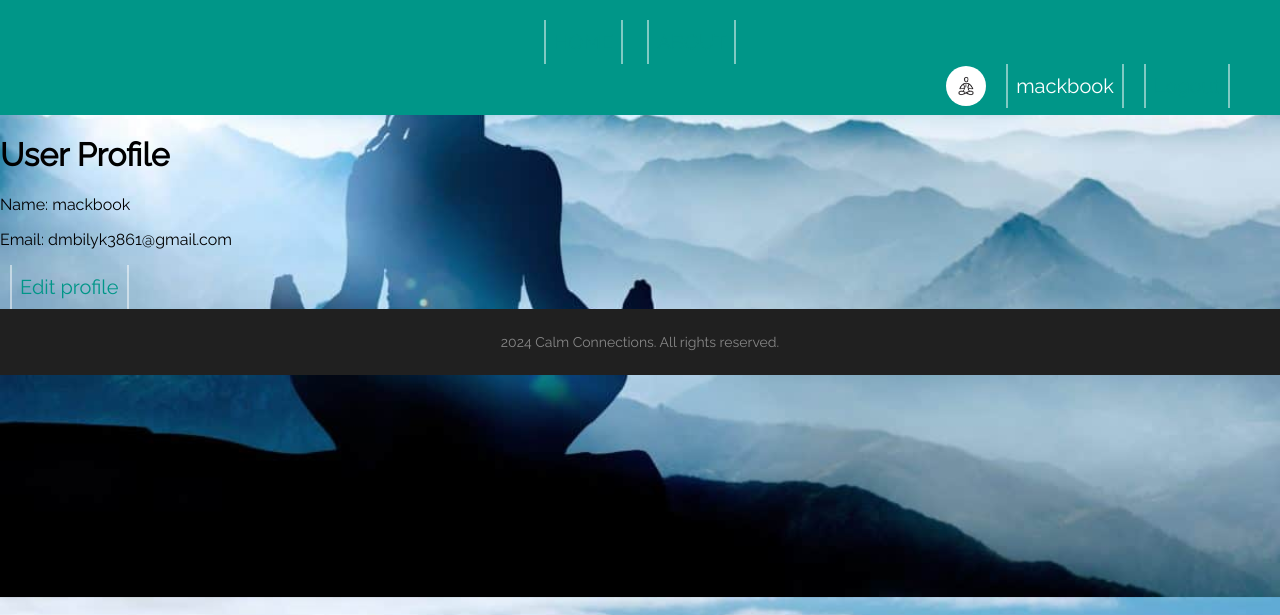
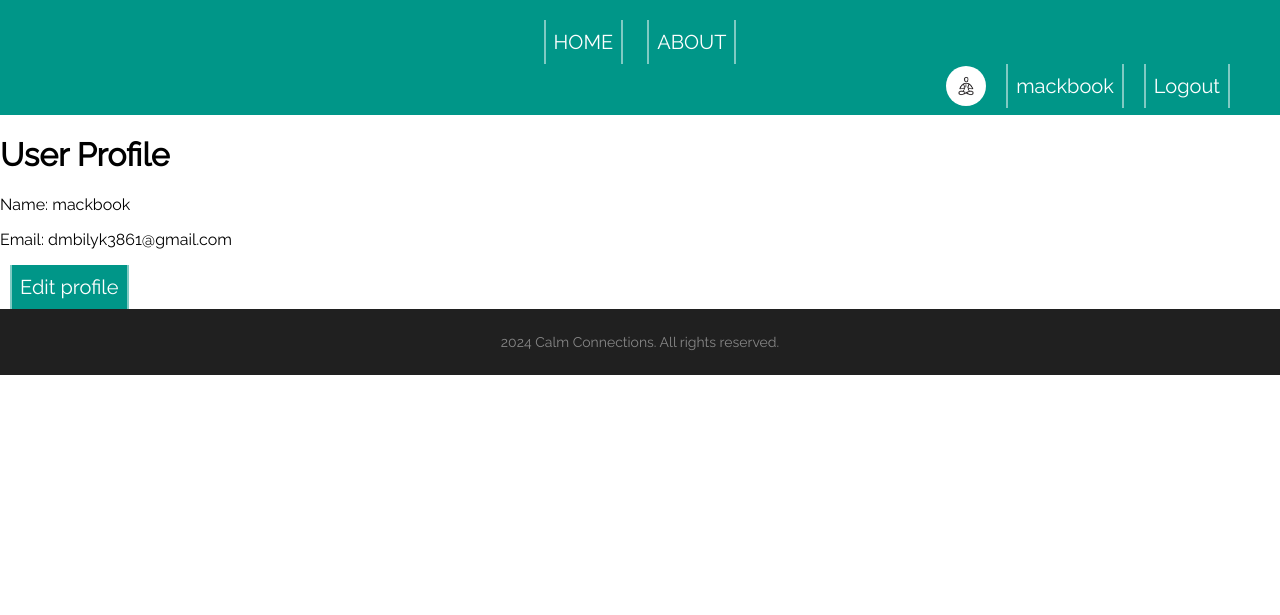
Before and after one commit to DmBilyk/Bilyk.University.Online-Meditation-and-Mindfulness-Community, a Django app: page /profile/ in a window 1280 px wide. Shown: the top 615 px of the page. Run offline with Django 5.2, Linux system fonts and the light colour scheme; a user stored in the database is signed in; data comes from the database, SQL or seed files in the repository; both versions use the stored data as it was after the commit; some libraries are stand-ins or nearby versions.

Commit message:
Update edit_profile.html and profile.html

```diff
--- a/templates/profile.html
+++ b/templates/profile.html
@@ -17,7 +17,6 @@ html,
 body {
     margin: 0;
     padding: 0;
-    background-image: url('/static/assets/images/background.jpeg');
     background-size: cover;
     background-position: center;
     font-family: 'Raleway', sans-serif; /* Added font-family */
@@ -110,7 +109,8 @@ footer span {
 
 .animated-link {
     display: inline-block;
-    color: #009688;
+    color: #FFF;
+    background: #009688;
     text-decoration: none;
     font-size: 20px; /* Changed font-size */
     margin: 0px 10px;
```
Also changed, not shown: db.sqlite3.
